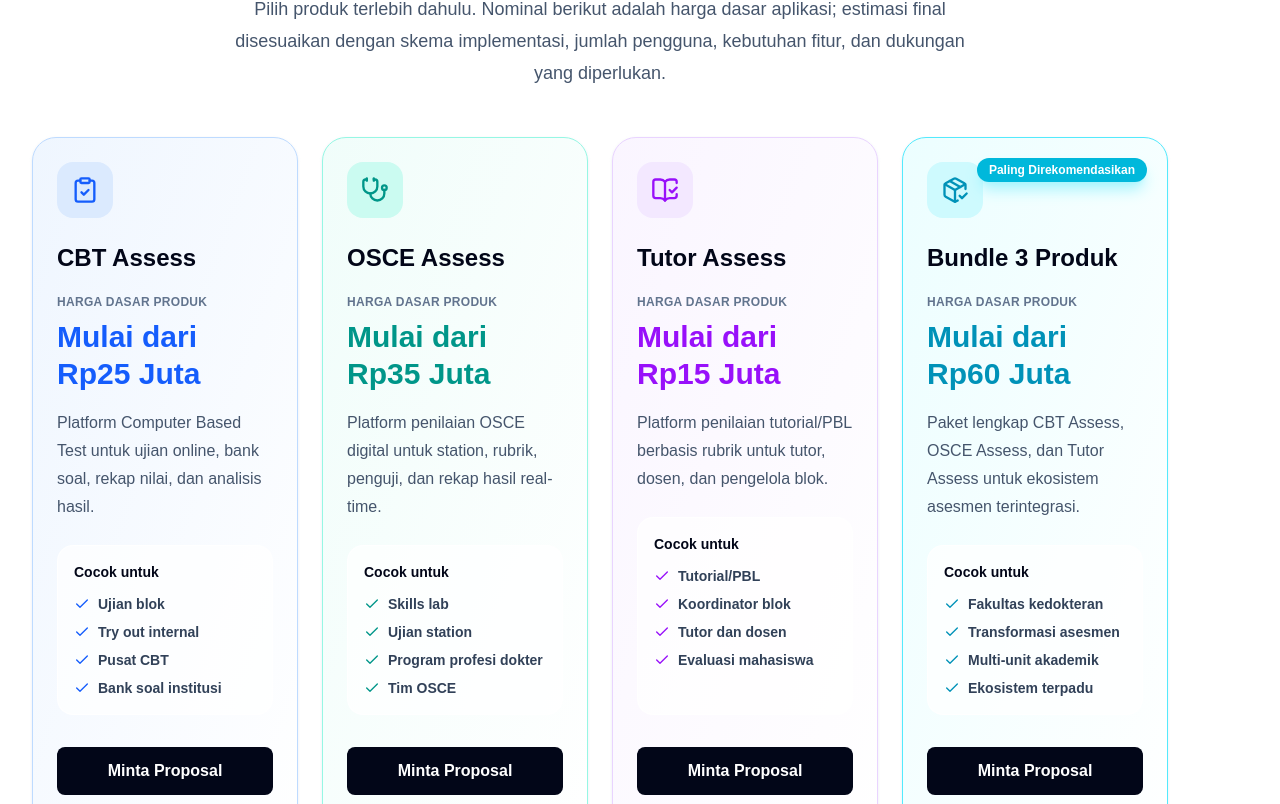
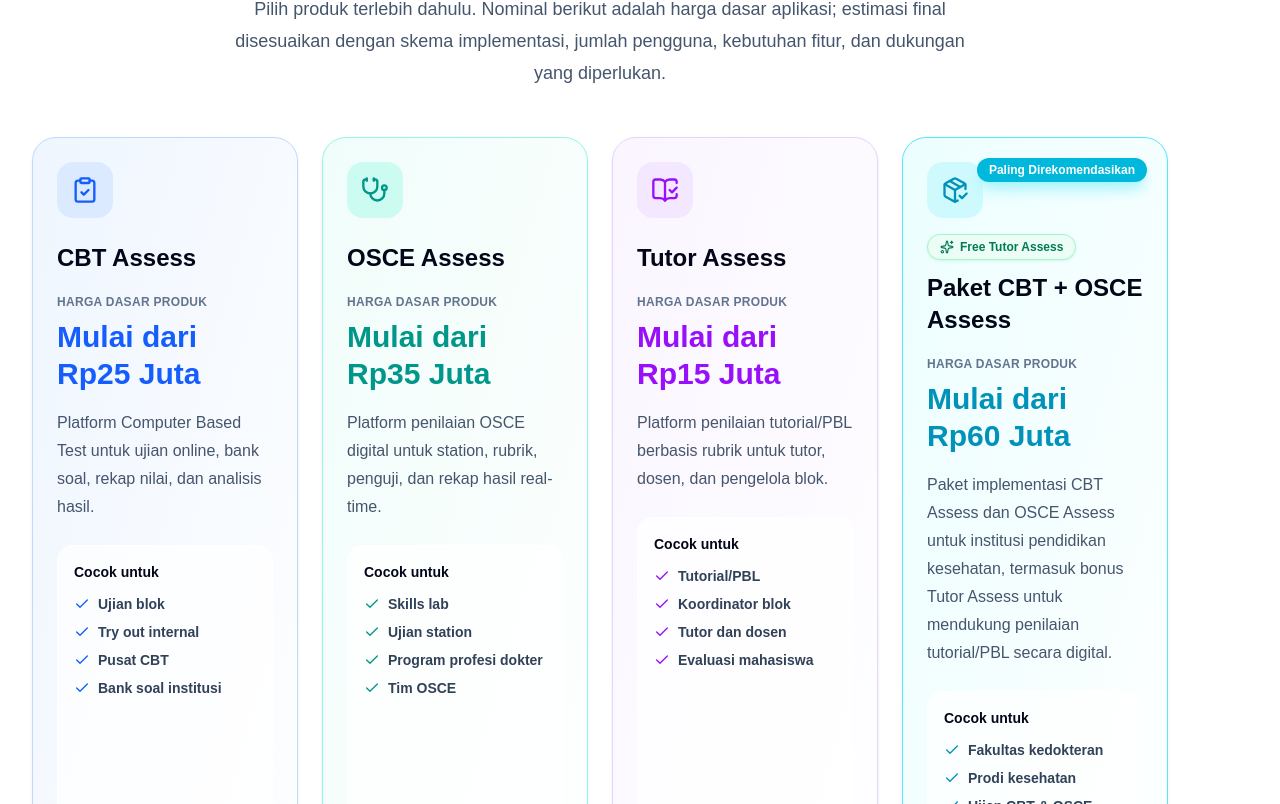
Before and after one commit to oktomarpaung/digitaltech-landing, a Next.js app: page / in a window 1280 px wide. Shown: the part 9916-10720 px from the top of the page. Built offline with nearby package versions, Linux system fonts and the light colour scheme.

Commit message:
copy: reposition bundle offer with free Tutor Assess

```diff
--- a/src/app/page.tsx
+++ b/src/app/page.tsx
@@ -43,6 +43,8 @@ type PricingPlan = {
   price: string;
   description: string;
   suitableFor: string[];
+  bonusLabel?: string;
+  note?: string;
   icon: LucideIcon;
   accent: {
     border: string;
@@ -364,11 +366,13 @@ const pricingPlans: PricingPlan[] = [
     },
   },
   {
-    name: "Bundle 3 Produk",
+    name: "Paket CBT + OSCE Assess",
     price: "Mulai dari Rp60 Juta",
     description:
-      "Paket lengkap CBT Assess, OSCE Assess, dan Tutor Assess untuk ekosistem asesmen terintegrasi.",
-    suitableFor: ["Fakultas kedokteran", "Transformasi asesmen", "Multi-unit akademik", "Ekosistem terpadu"],
+      "Paket implementasi CBT Assess dan OSCE Assess untuk institusi pendidikan kesehatan, termasuk bonus Tutor Assess untuk mendukung penilaian tutorial/PBL secara digital.",
+    suitableFor: ["Fakultas kedokteran", "Prodi kesehatan", "Ujian CBT & OSCE", "Bonus Tutor Assess"],
+    bonusLabel: "Free Tutor Assess",
+    note: "*Ketentuan bonus menyesuaikan skema implementasi dan durasi layanan.",
     icon: PackageCheck,
     accent: {
       border: "border-cyan-300",
@@ -1701,7 +1705,15 @@ export default function Home() {
                   <div className={`flex h-14 w-14 items-center justify-center rounded-2xl ${plan.accent.iconBackground}`}>
                     <Icon className={`h-7 w-7 ${plan.accent.text}`} />
                   </div>
-                  <h3 className="mt-6 text-2xl font-black text-slate-950">{plan.name}</h3>
+                  {plan.bonusLabel ? (
+                    <span className="mt-4 inline-flex w-fit items-center gap-1.5 rounded-full border border-emerald-200 bg-emerald-50 px-3 py-1 text-xs font-black text-emerald-700 shadow-sm shadow-emerald-100">
+                      <Sparkles className="h-3.5 w-3.5" />
+                      {plan.bonusLabel}
+                    </span>
+                  ) : null}
+                  <h3 className={`${plan.bonusLabel ? "mt-3" : "mt-6"} text-2xl font-black text-slate-950`}>
+                    {plan.name}
+                  </h3>
                   <p className="mt-5 text-xs font-black uppercase tracking-wide text-slate-500">Harga dasar produk</p>
                   <p className={`mt-2 text-3xl font-black leading-tight ${plan.accent.text}`}>{plan.price}</p>
                   <p className="mt-4 leading-7 text-slate-600">{plan.description}</p>
@@ -1734,6 +1746,9 @@ export default function Home() {
                       Lihat Detail
                     </a>
                   </div>
+                  {plan.note ? (
+                    <p className="mt-4 text-xs font-medium leading-5 text-slate-500">{plan.note}</p>
+                  ) : null}
                 </motion.article>
               );
             })}
```
